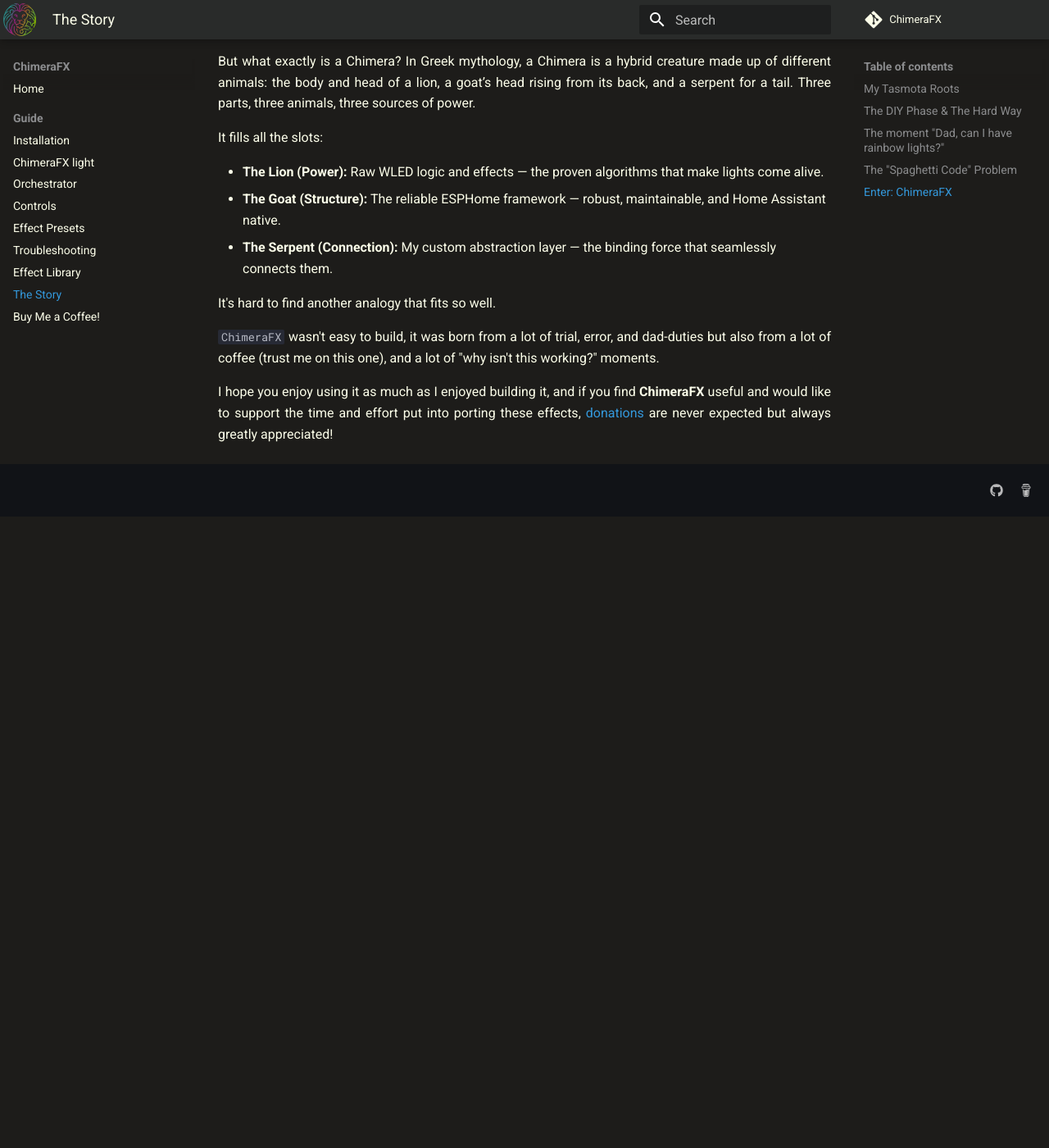
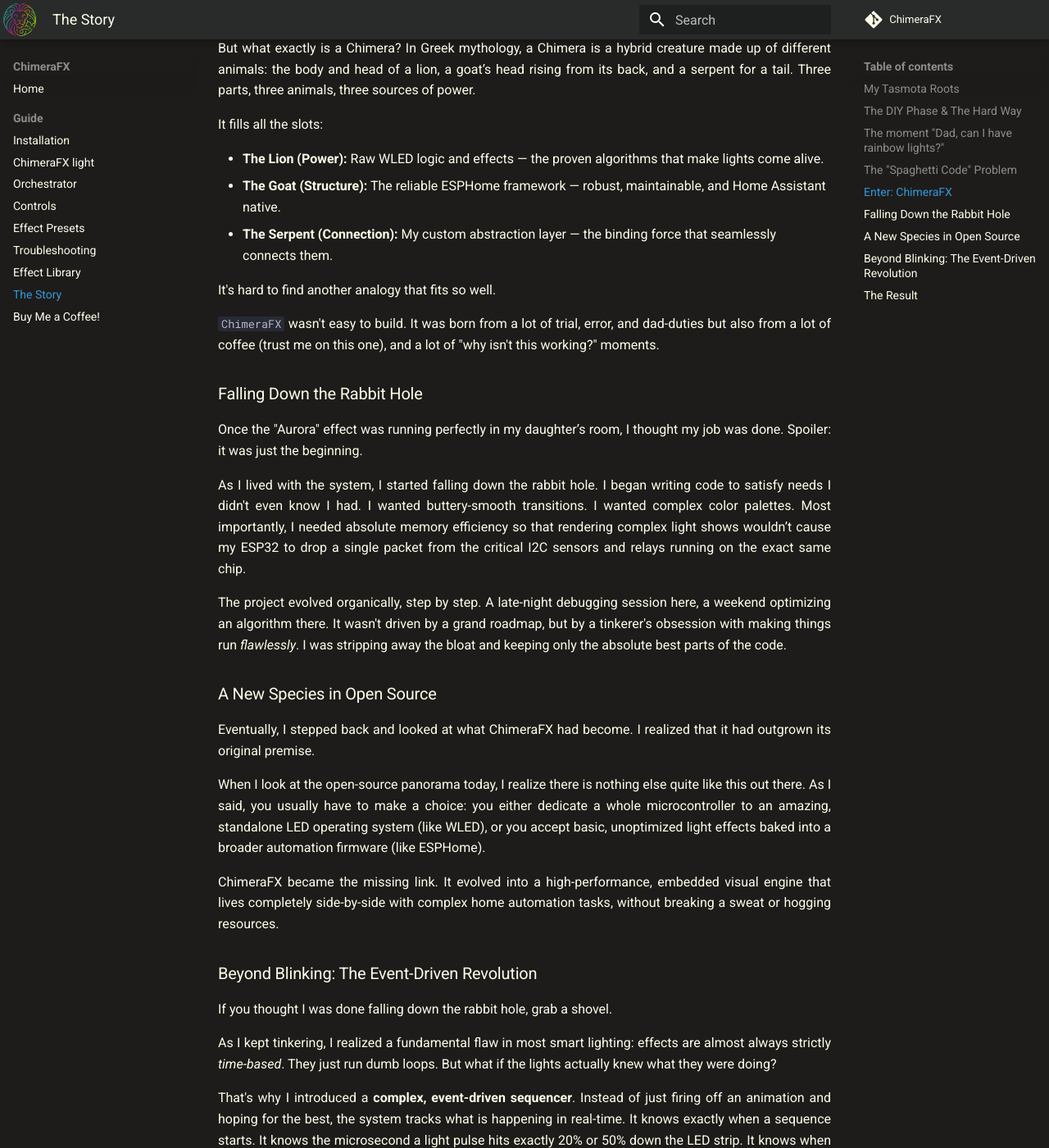
Before and after one commit to effelle/ChimeraFX, an MkDocs documentation site: the page built from docs/The-Story.md, in a window 1280 px wide and 1400 px high, scrolled down 1584 px. Shown: the whole window at 82% size. Built offline with MkDocs 1.6.1 and Material for MkDocs 9.7.7, drawn with Linux system fonts in a browser that asks for light colours; comment, search, counter and statistics services are not loaded; before the commit the page ends 2214 px from its top, so only the background shows below that; some of the changed text lies outside the part shown.

```diff
--- a/docs/The-Story.md
+++ b/docs/The-Story.md
@@ -24,7 +24,6 @@
 Now, we all know **WLED** is the king of RGB control. It’s simply fantastic. But I had a dilemma:
 
 1.  **Redundancy:** I already had a powerful ESP32 node in her room for the sensors and relays. Adding a *second* chip just for cute lights felt like a waste of resources.
-
 2.  **Connectivity:** I didn't have spare Ethernet ports, so I’d have to force the WLED chip onto WiFi, breaking my "wired-only" rule.
 
 I looked at my existing Ethernet nodes and thought, *"I have the power right here. Why duplicate hardware?"*
@@ -45,8 +44,7 @@
 
 I love ancient history, and I love the story of the Chimera. It's a symbol of strength, power, and the ability to overcome challenges. It's also a symbol of unity, bringing together different parts to create something new and beautiful (well, not THAT beautiful, but you get the idea).
 
-But what exactly is a Chimera? In Greek mythology, a Chimera is a hybrid creature made up of different animals: the body and head of a lion, a goat’s head rising from its back, and a serpent for a tail.
-Three parts, three animals, three sources of power.
+But what exactly is a Chimera? In Greek mythology, a Chimera is a hybrid creature made up of different animals: the body and head of a lion, a goat’s head rising from its back, and a serpent for a tail. Three parts, three animals, three sources of power.
 
 It fills all the slots:
 
@@ -56,6 +54,46 @@
 
 It's hard to find another analogy that fits so well.
 
-`ChimeraFX` wasn't easy to build, it was born from a lot of trial, error, and dad-duties but also from a lot of coffee (trust me on this one), and a lot of "why isn't this working?" moments.
+`ChimeraFX` wasn't easy to build. It was born from a lot of trial, error, and dad-duties but also from a lot of coffee (trust me on this one), and a lot of "why isn't this working?" moments.
 
-I hope you enjoy using it as much as I enjoyed building it, and if you find **ChimeraFX** useful and would like to support the time and effort put into porting these effects, [donations](https://www.buymeacoffee.com/effelle) are never expected but always greatly appreciated!
+### Falling Down the Rabbit Hole
+
+Once the "Aurora" effect was running perfectly in my daughter’s room, I thought my job was done. Spoiler: it was just the beginning.
+
+As I lived with the system, I started falling down the rabbit hole. I began writing code to satisfy needs I didn't even know I had. I wanted buttery-smooth transitions. I wanted complex color palettes. Most importantly, I needed absolute memory efficiency so that rendering complex light shows wouldn’t cause my ESP32 to drop a single packet from the critical I2C sensors and relays running on the exact same chip.
+
+The project evolved organically, step by step. A late-night debugging session here, a weekend optimizing an algorithm there. It wasn't driven by a grand roadmap, but by a tinkerer's obsession with making things run *flawlessly*. I was stripping away the bloat and keeping only the absolute best parts of the code.
+
+### A New Species in Open Source
+
+Eventually, I stepped back and looked at what ChimeraFX had become. I realized that it had outgrown its original premise.
+
+When I look at the open-source panorama today, I realize there is nothing else quite like this out there. As I said, you usually have to make a choice: you either dedicate a whole microcontroller to an amazing, standalone LED operating system (like WLED), or you accept basic, unoptimized light effects baked into a broader automation firmware (like ESPHome).
+
+ChimeraFX became the missing link. It evolved into a high-performance, embedded visual engine that lives completely side-by-side with complex home automation tasks, without breaking a sweat or hogging resources.
+
+### Beyond Blinking: The Event-Driven Revolution
+
+If you thought I was done falling down the rabbit hole, grab a shovel.
+
+As I kept tinkering, I realized a fundamental flaw in most smart lighting: effects are almost always strictly *time-based*. They just run dumb loops. But what if the lights actually knew what they were doing?
+
+That's why I introduced a **complex, event-driven sequencer**. Instead of just firing off an animation and hoping for the best, the system tracks what is happening in real-time. It knows exactly when a sequence starts. It knows the microsecond a light pulse hits exactly 20% or 50% down the LED strip. It knows when the main effect finishes rendering, when it’s time to trigger an "outro," and when the complete sequence is fully done.
+
+This elevated the level of control to something I honestly haven’t seen before on consumer-level devices.
+
+The beauty of this sequencer is its dual nature:
+
+1. **On-Device Perfection:** It can run entirely locally on the ESP32 chip. Because it doesn't need to wait for a network command to change states, there is **zero lag**. The best for **Mission Critical** applications.
+
+2. **Home Assistant Magic:** Every single step of an effect—every milestone the light hits—becomes an event that Home Assistant can listen to. You can trigger external home automations based on exactly where an animation is on your LED strip. Imagine use a sensor as a trigger to start an effect, or use the position of a light to trigger an action. Endless possibilities.
+
+When I combined this event-driven sequencer with a new suite of highly specialized, monochromatic effects, it resulted in a system that is incredibly complex under the hood, yet shockingly easy to manage from the outside.
+
+### The Result
+
+While ChimeraFX began as a simple "dad project" to bring some WLED classics to ESPHome, it has evolved into something entirely unique. The focus has shifted from simple replication to pure **innovation**.
+
+Today, ChimeraFX is a precision-engineered lighting engine offering a curated suite of effects designed specifically for ESPHome, prioritizing **visual fidelity and resource efficiency** over raw quantity, with a focus on **architectural lighting control**.
+
+I hope you enjoy using it as much as I enjoyed building it. If you find **ChimeraFX** useful and would like to support the time and effort put into it, [donations](https://www.buymeacoffee.com/effelle) are never expected but always greatly appreciated!
```
Also changed, not shown: README.md (+2 -2 lines), docs/Installation.md (+17 -0 lines), docs/Troubleshooting.md (+10 -9 lines), docs/cfx_light.md (+7 -4 lines), docs/index.md (+11 -8 lines), 5 other files.
